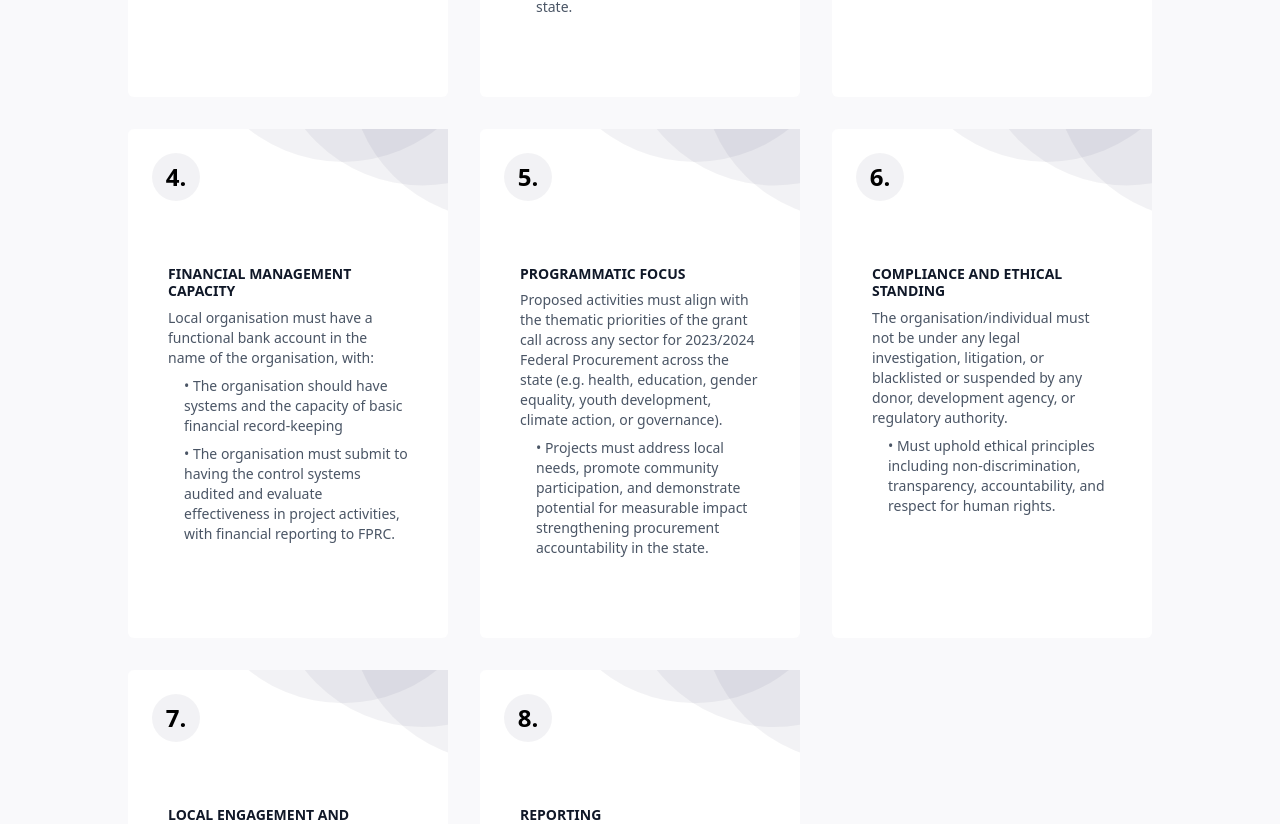
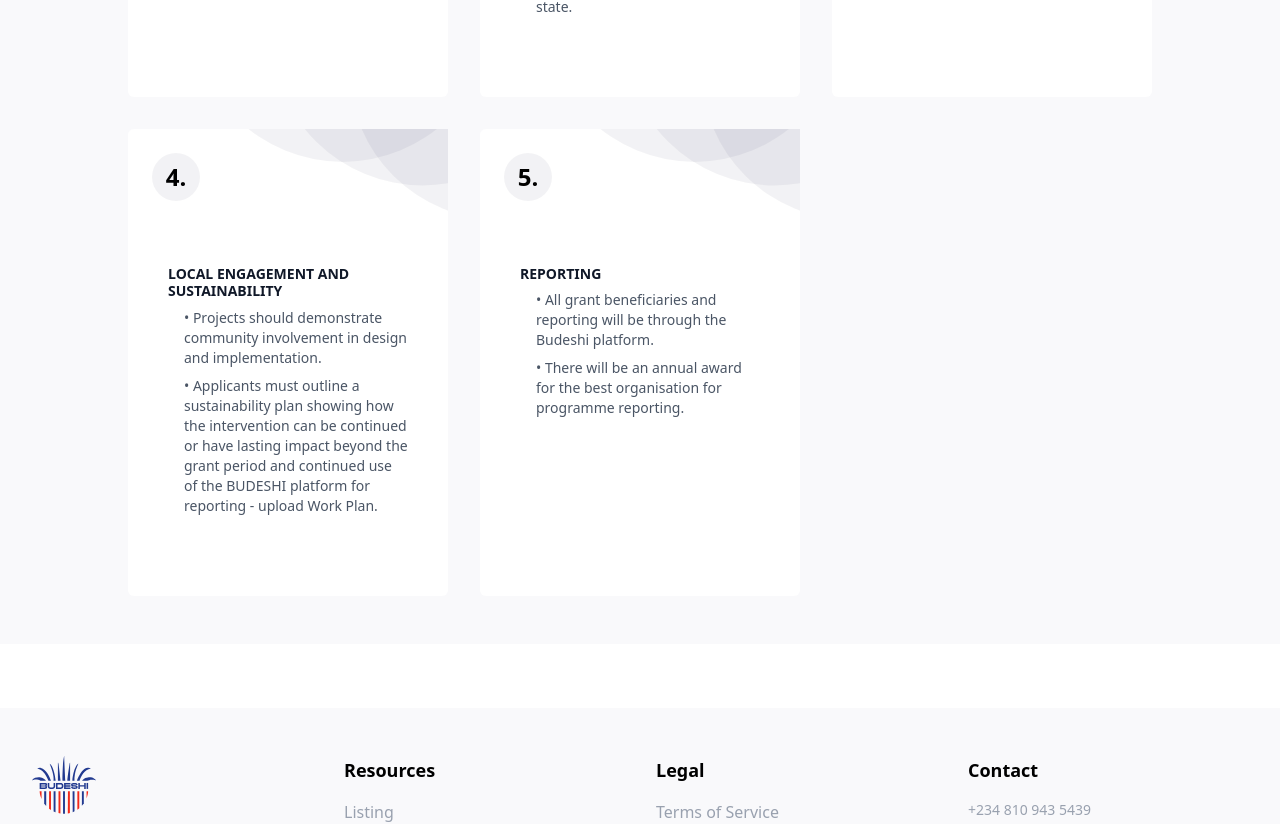
Before and after one commit to DevonSRE/budeshi-grant, a Next.js app: page / in a window 1280 px wide. Shown: the part 1317-2141 px from the top of the page. Built offline with nearby package versions, Linux system fonts and the light colour scheme.

Commit message:
feat: remove some criteria for application

```diff
--- a/src/features/Event/Application.tsx
+++ b/src/features/Event/Application.tsx
@@ -28,28 +28,28 @@ const GrantApplicationPage = () => {
                 "• The organisation must demonstrate its capacity to set up a basic internal control system, including segregation of duties, financial accountability, and reporting mechanisms."
             ]
         },
-        {
-            title: "FINANCIAL MANAGEMENT CAPACITY",
-            content: [
-                "Local organisation must have a functional bank account in the name of the organisation, with:",
-                "• The organisation should have systems and the capacity of basic financial record-keeping",
-                "• The organisation must submit to having the control systems audited and evaluate effectiveness in project activities, with financial reporting to FPRC."
-            ]
-        },
-        {
-            title: "PROGRAMMATIC FOCUS",
-            content: [
-                "Proposed activities must align with the thematic priorities of the grant call across any sector for 2023/2024 Federal Procurement across the state (e.g. health, education, gender equality, youth development, climate action, or governance).",
-                "• Projects must address local needs, promote community participation, and demonstrate potential for measurable impact strengthening procurement accountability in the state."
-            ]
-        },
-        {
-            title: "COMPLIANCE AND ETHICAL STANDING",
-            content: [
-                "The organisation/individual must not be under any legal investigation, litigation, or blacklisted or suspended by any donor, development agency, or regulatory authority.",
-                "• Must uphold ethical principles including non-discrimination, transparency, accountability, and respect for human rights."
-            ]
-        },
+        // {
+        //     title: "FINANCIAL MANAGEMENT CAPACITY",
+        //     content: [
+        //         "Local organisation must have a functional bank account in the name of the organisation, with:",
+        //         "• The organisation should have systems and the capacity of basic financial record-keeping",
+        //         "• The organisation must submit to having the control systems audited and evaluate effectiveness in project activities, with financial reporting to FPRC."
+        //     ]
+        // },
+        // {
+        //     title: "PROGRAMMATIC FOCUS",
+        //     content: [
+        //         "Proposed activities must align with the thematic priorities of the grant call across any sector for 2023/2024 Federal Procurement across the state (e.g. health, education, gender equality, youth development, climate action, or governance).",
+        //         "• Projects must address local needs, promote community participation, and demonstrate potential for measurable impact strengthening procurement accountability in the state."
+        //     ]
+        // },
+        // {
+        //     title: "COMPLIANCE AND ETHICAL STANDING",
+        //     content: [
+        //         "The organisation/individual must not be under any legal investigation, litigation, or blacklisted or suspended by any donor, development agency, or regulatory authority.",
+        //         "• Must uphold ethical principles including non-discrimination, transparency, accountability, and respect for human rights."
+        //     ]
+        // },
         {
             title: "LOCAL ENGAGEMENT AND SUSTAINABILITY",
             content: [
```
